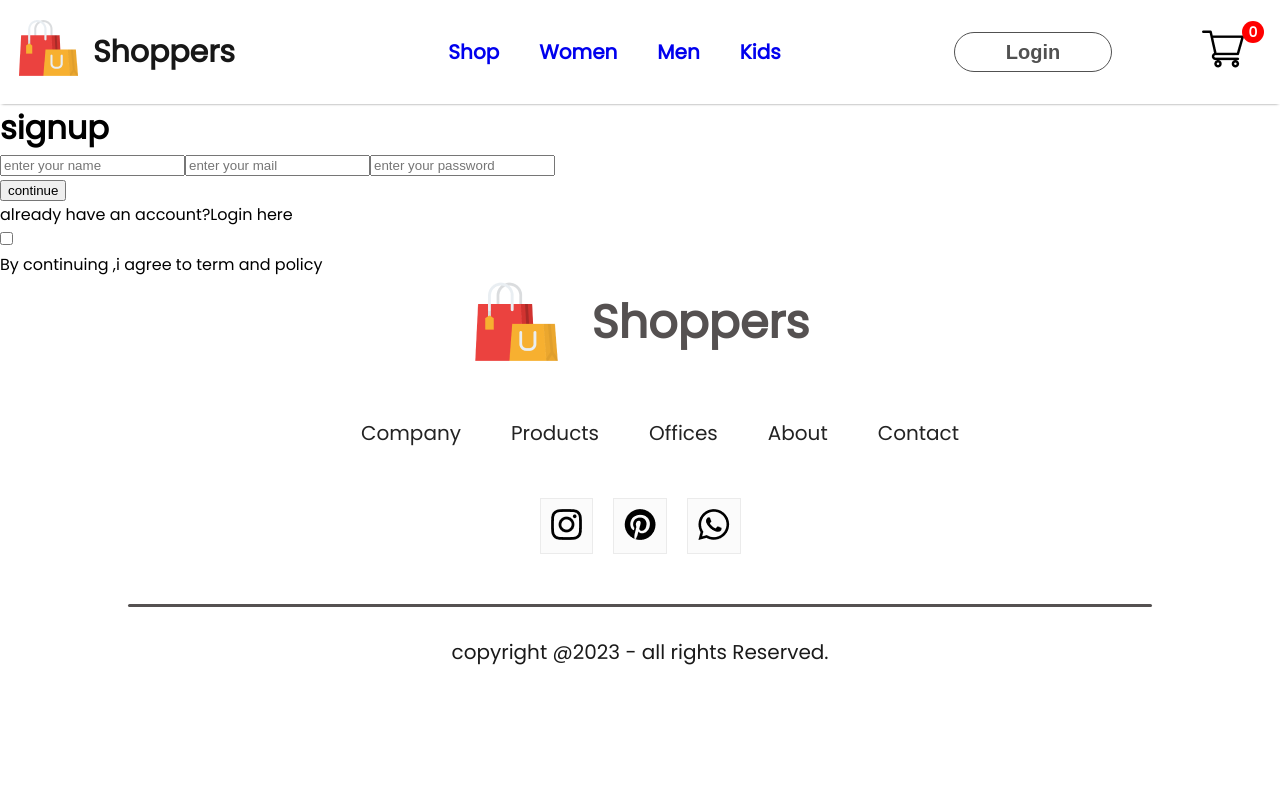
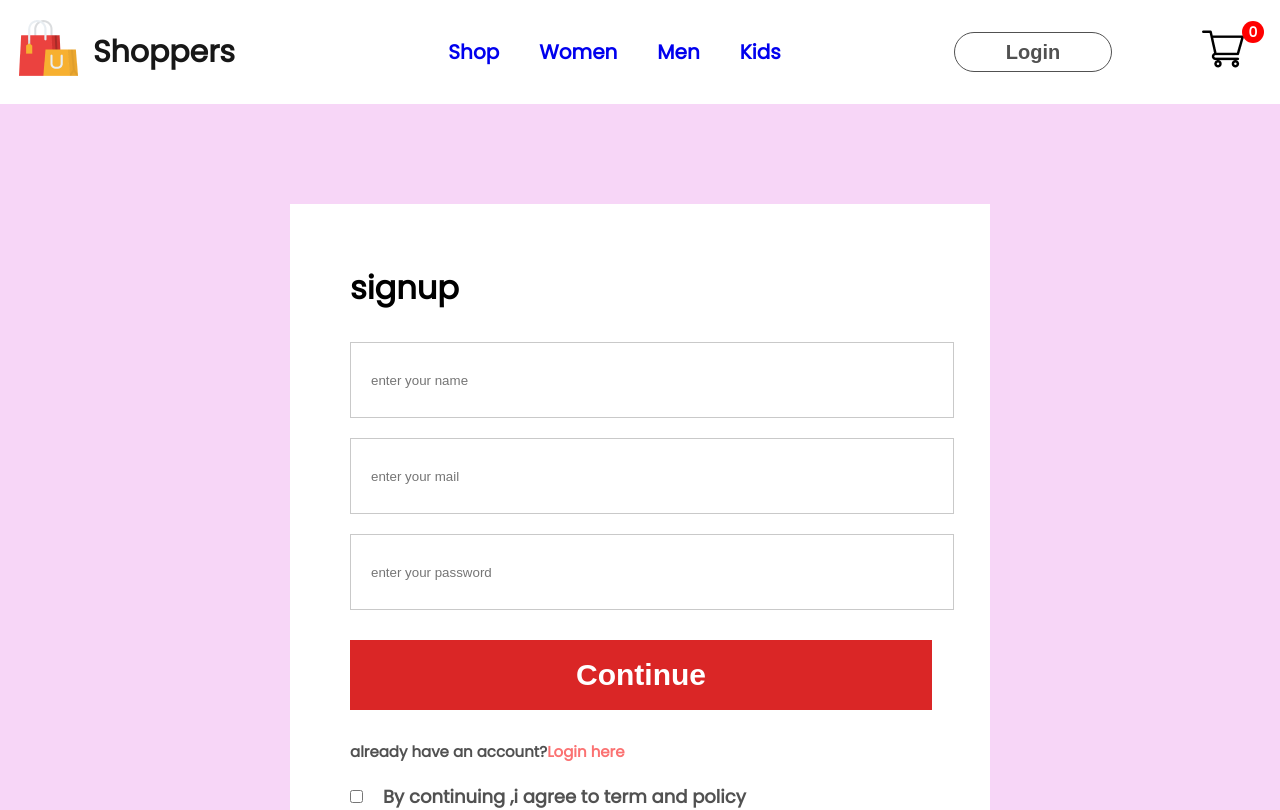
Before and after one commit to merahul22/ecommerce, a React (Create React App) app in the folder ecommerce/: page /login in a window 1280 px wide. Shown: the top 810 px of the page. Built offline with nearby package versions, Linux system fonts and the light colour scheme.

Commit message:
logincss commit

```diff
--- a/ecommerce/src/pages/LoginSignup.jsx
+++ b/ecommerce/src/pages/LoginSignup.jsx
@@ -1,21 +1,21 @@
 import React from 'react'
-
+import './CSS/LoginSignup.css'
 const LoginSignup = () => {
   return (
     <div className='loginsignup'>
-<div className="loginignup-container">
+<div className="loginsignup-container">
 <h1>signup</h1>
 <div className="loginsignup-fields">
 <input type="text" placeholder='enter your name' />
 <input type="email" placeholder='enter your mail' />
 <input type="password" placeholder='enter your password'/>
 </div>
-<button>continue</button>
-<p>already have an account?<span>Login here </span></p>
-</div>
+<button>Continue</button>
+<p className='loginsignup-login'>already have an account?<span>Login here </span></p>
 <div className="loginsignup-agree">
   <input type="checkbox" name="" id="" />
   <p>By continuing ,i agree to term and policy</p>
+</div>
 </div>
     </div>
   )
```
